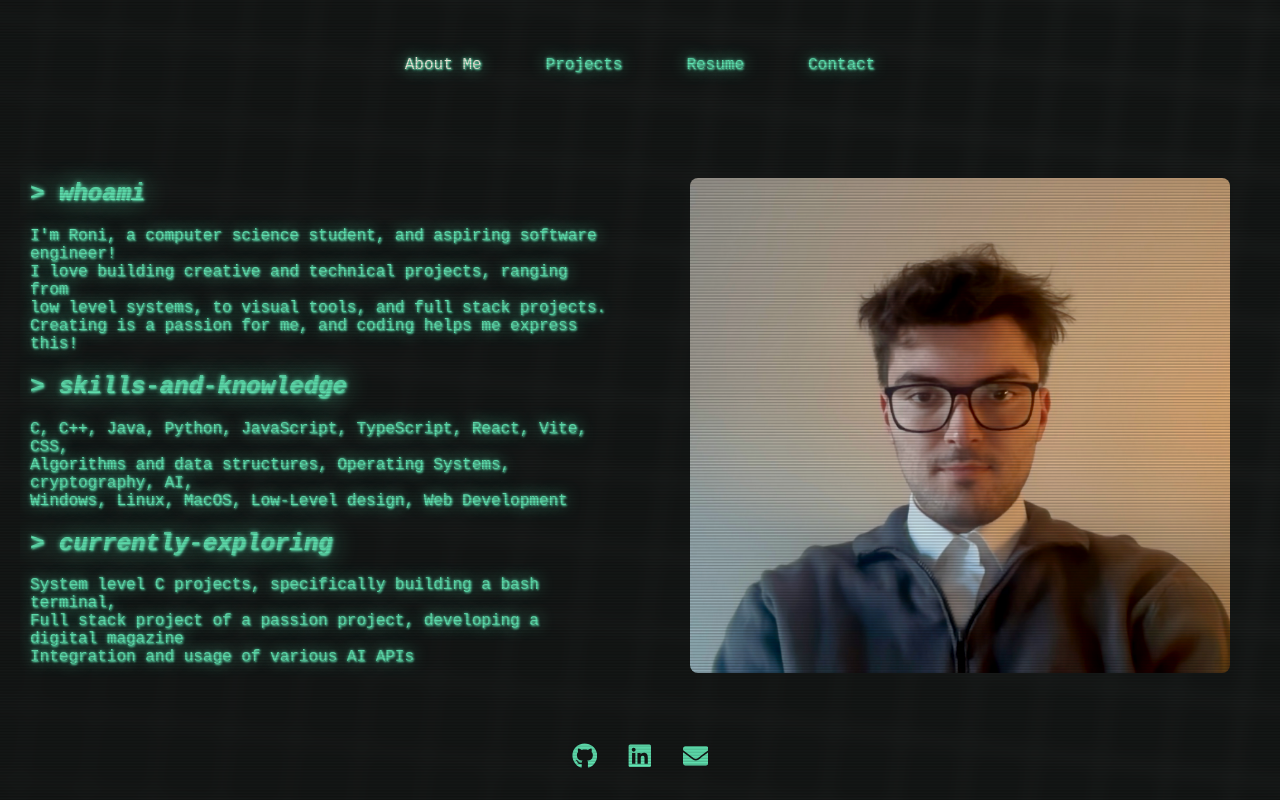
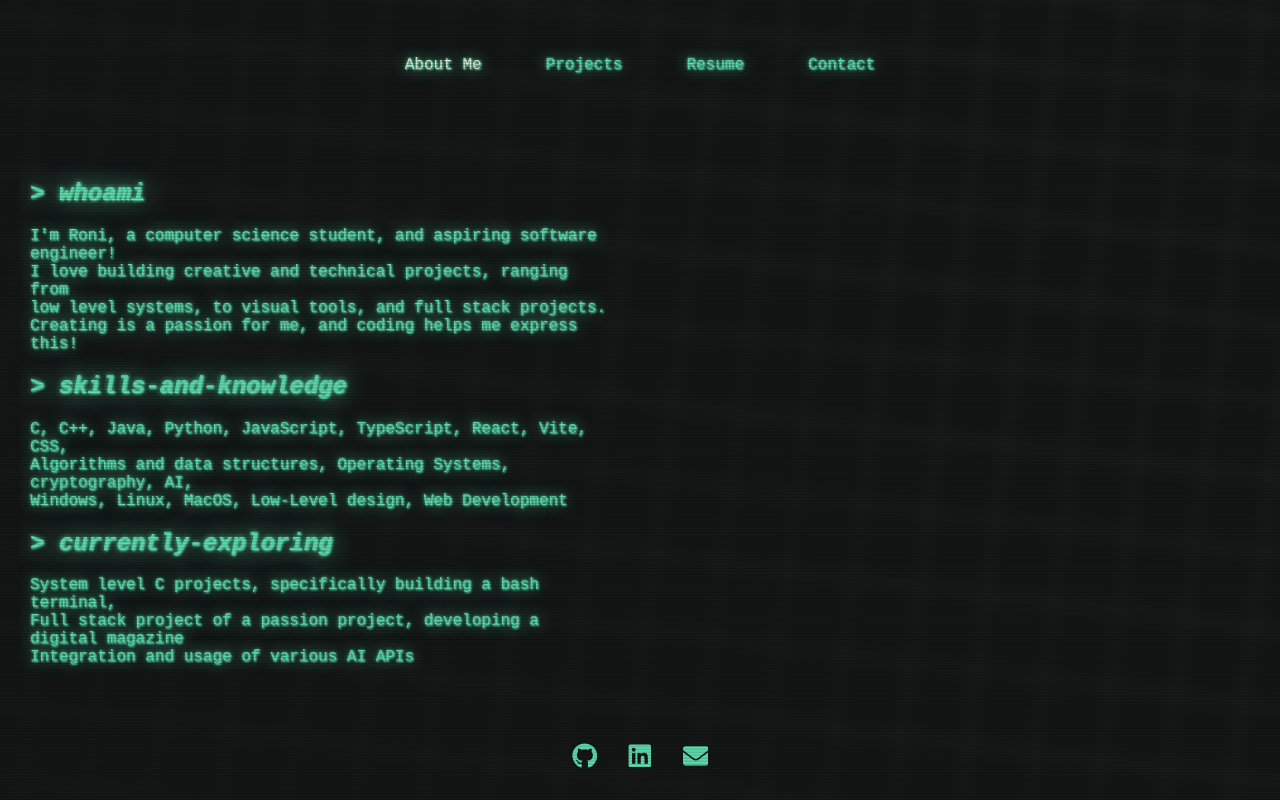
Before and after one commit to RoniDomi/Portfolio, a React (Vite) app: page / in a window 1280 px wide. Built offline with nearby package versions, Linux system fonts and the light colour scheme.

Commit message:
temporary change

```diff
--- a/src/pages/aboutme.tsx
+++ b/src/pages/aboutme.tsx
@@ -1,5 +1,5 @@
 import '../screen.css';
-import roni from '../assets/roni.jpeg';
+// import roni from '../assets/roni.jpeg';
 
 function Aboutme() {
   return (
@@ -28,9 +28,9 @@ function Aboutme() {
             </p>
         </div>
 
-        <div id="photo_window">
-            <img src={roni} id='roni' className='noselect'/>
-        </div>
+        {/* <div id="photo_window">
+          <img src={roni} id='roni' className='noselect'/>
+        </div> */}
     </>
   );
 }
```
Also changed, not shown: src/pages/projects.tsx (added, +11 -0 lines).
